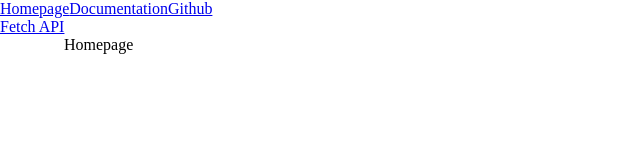
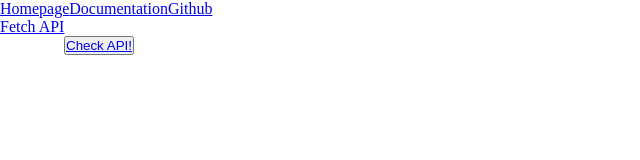
Before and after one commit to 13-TOMMY/fetch, a React (Vite) app: page / in a window 1280 px wide. Shown: the top 160 px of the page, without its empty margins (0-640 px from the left). Built offline with nearby package versions, Linux system fonts and the light colour scheme.

Commit message:
added btn to link homepage to api checker

```diff
--- a/src/pages/Homepage.jsx
+++ b/src/pages/Homepage.jsx
@@ -1,9 +1,12 @@
 import React from 'react'
 import './homepage.css'
+import { Link } from 'react-router-dom'
 
 function Homepage() {
   return (
-    <div className='homepage-container'>Homepage</div>
+    <div className='homepage-container'>
+      <button><Link to="/apitester">Check API!</Link></button>
+    </div>
   )
 }
 
```
